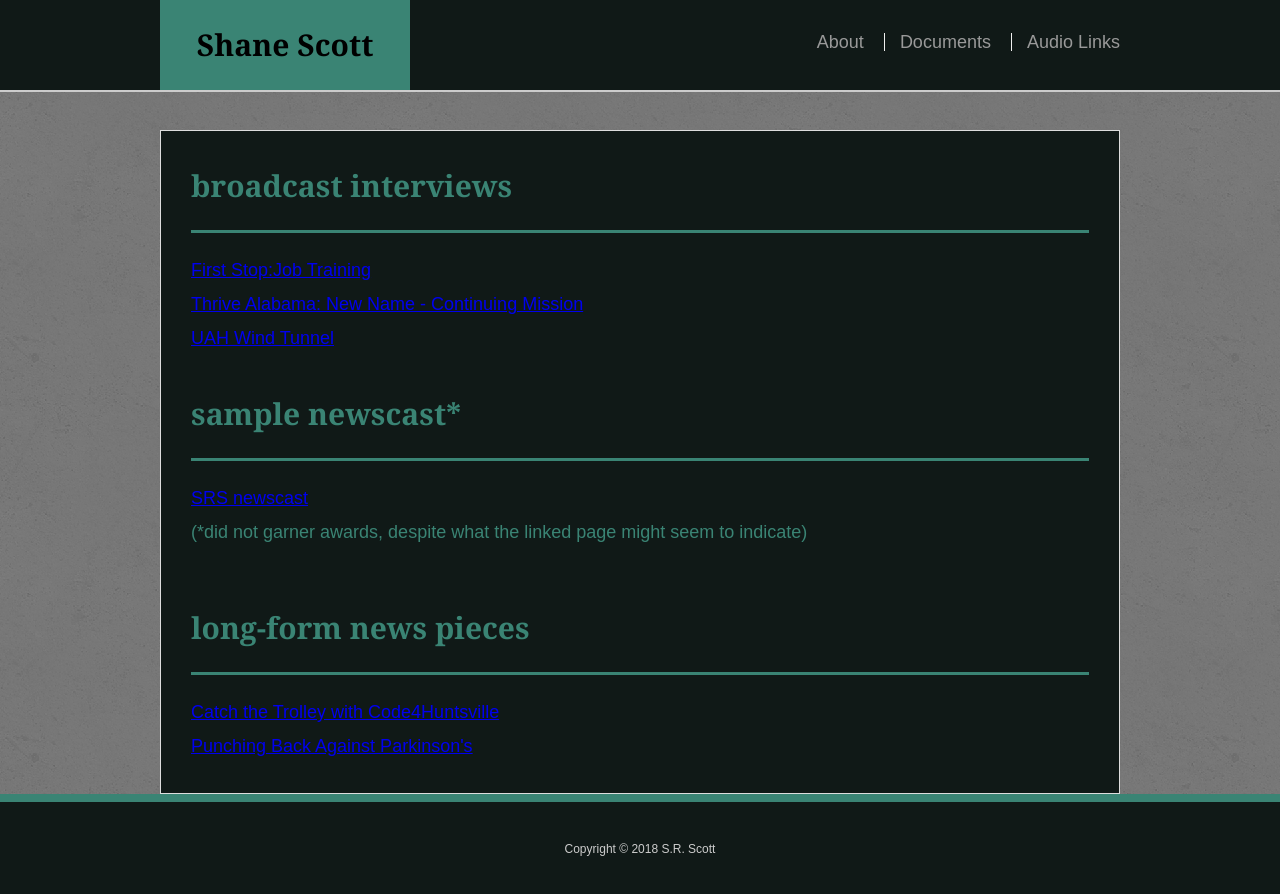
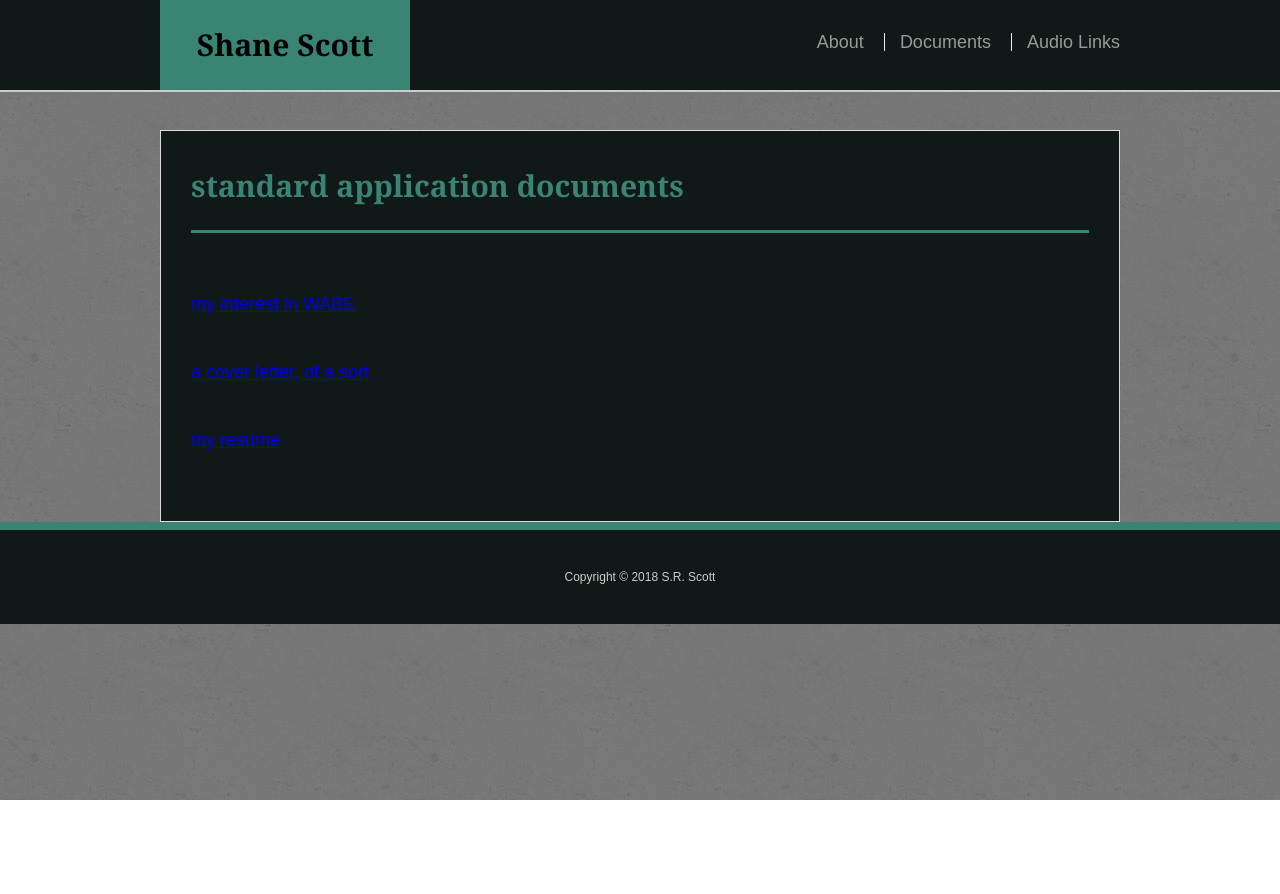
Before and after one commit to bamacanuck/radio, a plain HTML site: page documents.html in a window 1280 px wide. After the commit the page ends 800 px from the top, so only its background shows below. Drawn offline with Linux system fonts and the light colour scheme.

Commit message:
finished?

```diff
--- a/documents.html
+++ b/documents.html
@@ -23,20 +23,11 @@
 
   <div id="main-container" class="container">
     <section class="main-section">
-      <h1>broadcast interviews</h1>
+      <h1>standard application documents</h1><br>
 
-      <a href="http://www.wlrh.org/News/first-stop-focuses-micro-enterprises-build-job-skills">First Stop:Job Training</a><br>
-      <a href="http://www.wlrh.org/News/thrive-alabama-continues-serve-while-growing-changing">Thrive Alabama: New Name - Continuing Mission</a><br>
-      <a href="http://www.wlrh.org/News/testing-goes-high-speed-uah">UAH Wind Tunnel</a><br><br>
-
-      <h1>sample newscast*</h1>
-      <a href="http://www.wlrh.org/News/abby-awards-best-regulary-scheduled-newscast-tennessee-valley-news-update">SRS newscast</a><br>
-      <p>(*did not garner awards, despite what the linked page might seem to indicate)</p><br>
-
-      <h1>long-form news pieces</h1>
-
-      <a href="http://www.wlrh.org/News/catch-trolley-code-huntsville">Catch the Trolley with Code4Huntsville</a><br>
-      <a href="http://www.wlrh.org/News/local-folks-fight-back-against-parkinsons">Punching Back Against Parkinson's</a><br>
+      <a href="https://docs.google.com/document/d/1N06QInqspD7zv7BJRgO_dTh6ShRNfmkBVnvCuxwrL18/edit?usp=sharing">my interest in WABE</a><br><br>
+      <a href="https://docs.google.com/document/d/1kTpLgSq471hds7D6SeIee7nlsyuWoFgXOU6UEJ0hEUQ/edit?usp=sharing">a cover letter, of a sort</a><br><br>
+      <a href="https://docs.google.com/document/d/1XTvFupcDoKJsRCiCn3Cf26yOoqR5ydfEPwjqsmHvHi4/edit?usp=sharing">my resume</a><br><br>
 
 
     </section>
```
Also changed, not shown: index.html (+3 -1 lines).
